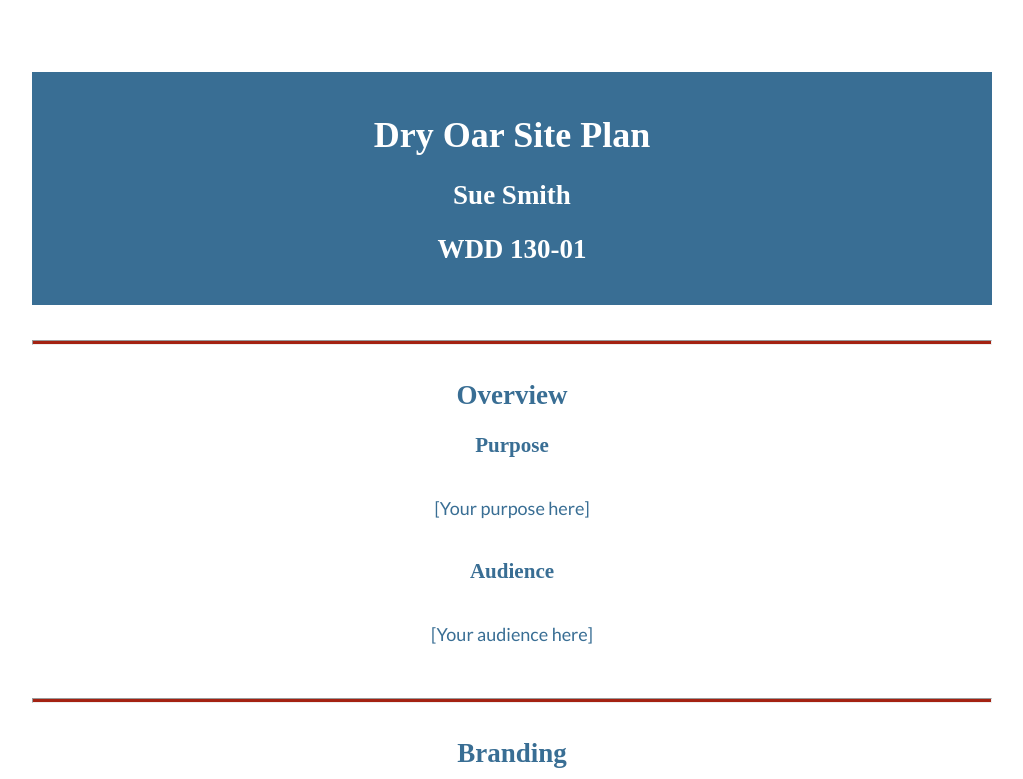
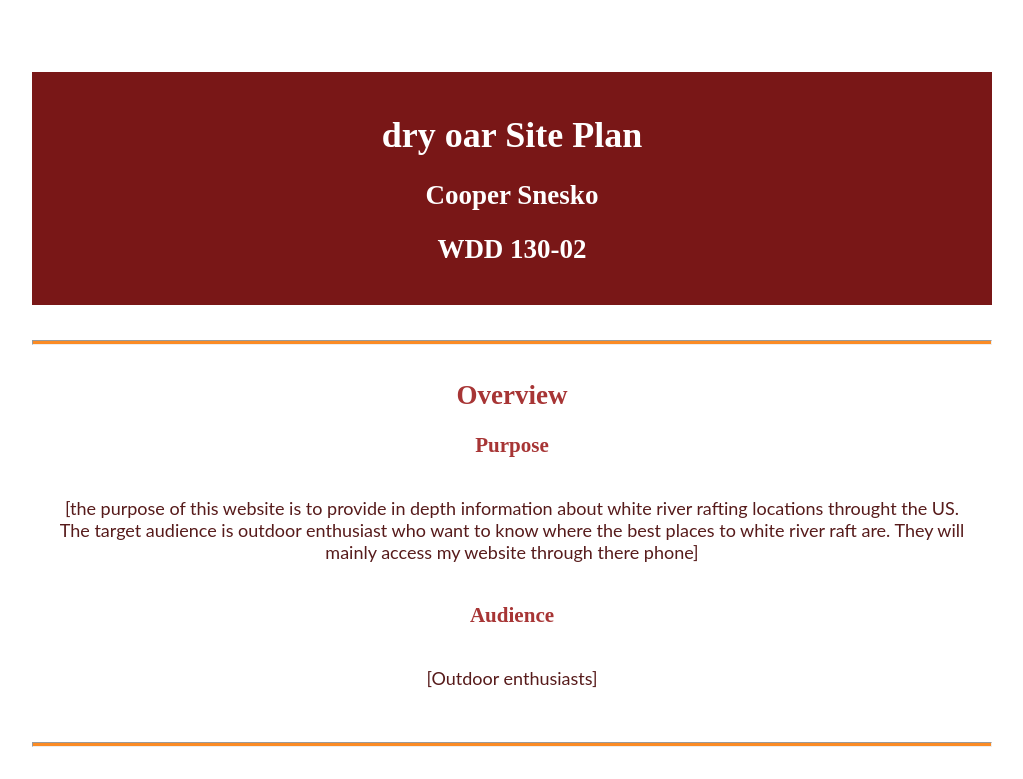
Before and after one commit to CooperSnesko/wdd130, a plain HTML site: page wwr/site-plan-rafting.html in a window 1280 px wide. Shown: the top 779 px of the page, without its empty margins (128-1151 px from the left). Drawn offline with Linux system fonts and the light colour scheme; a web font is replaced by a local one.

Commit message:
second draft of the website

```diff
--- a/wwr/site-plan-rafting.html
+++ b/wwr/site-plan-rafting.html
@@ -9,9 +9,9 @@
 
 <body>
   <header>
-    <h1>Dry Oar Site Plan</h1>
-    <h2>Sue Smith</h2>
-    <h2>WDD 130-01</h2>
+    <h1>dry oar Site Plan</h1>
+    <h2>Cooper Snesko</h2>
+    <h2>WDD 130-02</h2>
     <!-- In the header above, add the name of your site, your name and class number. For example if you are in section 3 you would put WDD 130-03 -->
   </header>
   <main>
@@ -19,11 +19,11 @@
     <hr />
     <h2>Overview</h2>
     <h3>Purpose</h3>
-    <p>[Your purpose here]</p>
+    <p>[the purpose of this website is to provide in depth information about white river rafting locations throught the US. The target audience is outdoor enthusiast who want to know where the best places to white river raft are. They will mainly access my website through there phone]</p>
     <!-- change this -->
 
     <h3>Audience</h3>
-    <p>[Your audience here]</p>
+    <p>[Outdoor enthusiasts]</p>
     <!-- change this -->
 
     <hr />
@@ -41,8 +41,8 @@
 
     <!-- Copy and paste the URL to your finished palette below. Replace the href value that is there with yours. Make sure to paste it into both the href value and the content text of the <a> tag -->
     <p>Palette URL:</p>
-    <a href="https://coolors.co/396e94-e7c24f-a43312-381d2a-aabd8c"
-      target="_blank">https://coolors.co/396e94-e7c24f-a43312-381d2a-aabd8c</a>
+    <a href="https://coolors.co/a31621-172121-fb8b24-70798c-e8ebf7"
+      target="_blank">https://coolors.co/a31621-172121-fb8b24-70798c-e8ebf7</a>
 
     <table class="colors">
       <tr>
--- a/wwr/styles/site-plan-rafting.css
+++ b/wwr/styles/site-plan-rafting.css
@@ -1,29 +1,29 @@
 /* if you are using any Google fonts change the font names below to your fonts.
 Any spaces in your font name should be replaced with a +.
 Fonts are separated by a & */
-@import url('https://fonts.googleapis.com/css2?family=IM+Fell+French+Canon&family=Lato:ital,wght@0,400;0,700;1,400&display=swap');
+@import url('https://fonts.googleapis.com/css2?family=Anton&family=Space+Grotesk&display=swap');
 
 :root {
   /* change the values below to your colors from your palette */
-  --primary-color: #396E94   ;
-  --secondary-color: #E7C24F ;
-  --accent1-color: #A42212;
-  --accent2-color: white;
+  --primary-color: #A31621  ;
+  --secondary-color: #172121 ;
+  --accent1-color: #FB8B24;
+  --accent2-color: #FB8B24;
 
   /* change the values below to your chosen font(s) */
   --heading-font: "IM Fell French Canon";
   --paragraph-font: Lato, Helvetica, sans-serif;
 
   /* these colors below should be chosen from among your palette colors above */
-  --headline-color-on-white: #396E94;  /* headlines on a white background */
+  --headline-color-on-white: #a73535;  /* headlines on a white background */
   --headline-color-on-color: white; /* headlines on a colored background */
-  --paragraph-color-on-white: #396E94; /* paragraph text on a white background */
+  --paragraph-color-on-white: #571b1b; /* paragraph text on a white background */
   --paragraph-color-on-color: white; /* paragraph text on a colored background */
-  --paragraph-background-color: #396E94  ;
-  --nav-link-color: #396E94;
+  --paragraph-background-color: #791717  ;
+  --nav-link-color: #943939;
   --nav-background-color: #D4AC0D;
   --nav-hover-link-color: white;
-  --nav-hover-background-color: #396E94;
+  --nav-hover-background-color: #7d0a0a;
 }
 
 
```
Also changed, not shown: index.html (line endings or trailing spaces).
